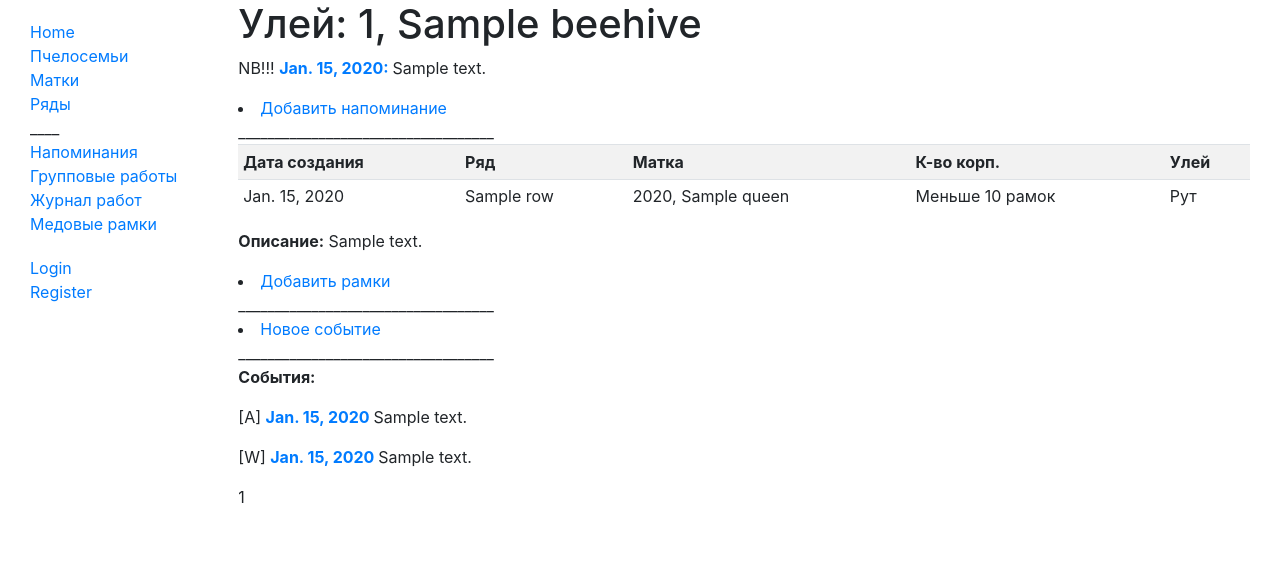
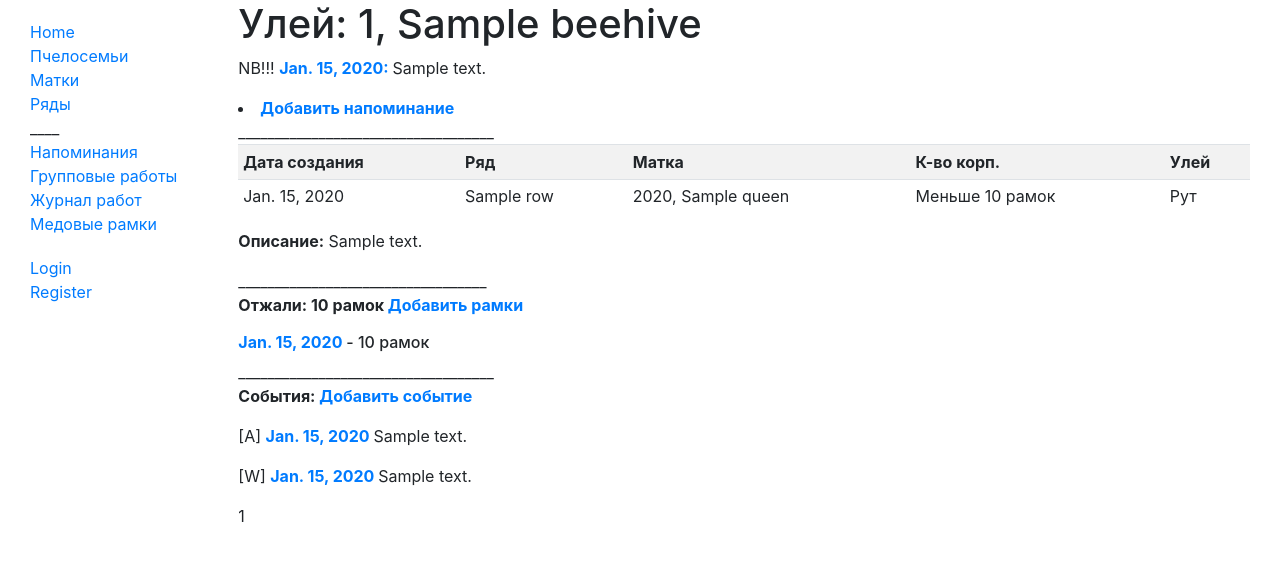
Before and after one commit to AlitaVitalii/MedOk_v1, a Django app: page /bee/beehive/1/ in a window 1280 px wide. Shown: the top 561 px of the page. Run offline with Django 4.2, Linux system fonts and the light colour scheme; tables that the repository leaves empty hold one stand-in row (values such as "Sample post"); some libraries are stand-ins or nearby versions.

Commit message:
honey.quantity

```diff
--- a/bee/templates/bee/beehive_detail.html
+++ b/bee/templates/bee/beehive_detail.html
@@ -5,7 +5,7 @@
     {% for reminder in beehive.reminder_set.all %}
     <p>NB!!! <strong><a href="{% url 'reminder_update' reminder.pk %}">{{ reminder.post_date }}:</a> </strong>{{reminder.text}}</p>
     {% endfor %}
-  <li><a href="{% url 'reminder_create' beehive.id %}">Добавить напоминание</a></li>
+  <li><strong><a href="{% url 'reminder_create' beehive.id %}">Добавить напоминание</a></strong></li>
 
 ___________________________________
     {% if request.user.is_authenticated  %}
@@ -44,12 +44,16 @@ ___________________________________
 
    <p><strong>Описание:</strong> {{ beehive.text }}</p>
 <!--   <p>{{ beehive.text }}</p>-->
+__________________________________
+  <p><strong>Отжали: {{ total_quantity }} рамок <a href="{% url 'honey_create' beehive.pk %}">Добавить рамки</a></strong></p>
 
-  <li><a href="{% url 'honey_create' beehive.pk %}">Добавить рамки</a></li>
+    {% for quantity in beehive.honey_set.all %}
+    <h6><strong><a href="{% url 'honey_update' beehive.pk %}">{{ quantity.post_date }}</a> </strong> - {{ quantity.quantity }} рамок</h6>
+    {% endfor %}
 
-___________________________________
+<!--___________________________________-->
 
-  <li><a href="{% url 'action_create' beehive.id %}">Новое событие</a></li>
+<!--  <li><a href="{% url 'action_create' beehive.id %}">Новое событие</a></li>-->
 <!--____________________________________________-->
 
 <!--  <p><strong>Action:</strong></p>-->
@@ -64,7 +68,7 @@ ___________________________________
 ___________________________________
 
 <!-- Вывод событий в хронологической последовательности -->
-<p><strong>События:</strong></p>
+<p><strong>События:<a href="{% url 'action_create' beehive.id %}">   Добавить событие</a></strong></p>
 
   {% for event in events %}
     {% if event.get_event_type == 'Action' %}
--- a/bee/views.py
+++ b/bee/views.py
@@ -58,14 +58,6 @@ def index(request):
 class BeehiveListView(generic.ListView):
     model = Beehive
     paginate_by = 10
-    # prefetch_actions = Prefetch('action_set', queryset=Action.objects.only('post_date'))
-    # queryset = Beehive.objects.select_related(
-    #     'row', 'queen'
-    # ).prefetch_related(
-    #     'work_set', 'action_set'
-    # ).filter(is_active=True).order_by('number')
-        # .prefetch_related('action_set')
-
 
     def get_queryset(self):
         query = self.request.GET.get('q')
@@ -98,6 +90,11 @@ class BeehiveDetailView(generic.DetailView):
     def get_context_data(self, **kwargs):
         context = super().get_context_data(**kwargs)
 
+        # подсчитываем сумму отобраных рамок
+        beehive = self.get_object()
+        total_quantity = beehive.honey_set.aggregate(total=Sum('quantity')).get('total')
+        context['total_quantity'] = total_quantity
+
         # beehive = self.get_object()
         actions = Action.objects.filter(beehive=self.get_object())
         works = Work.objects.filter(beehive=self.get_object())
@@ -117,7 +114,7 @@ class BeehiveDetailView(generic.DetailView):
         return context
 
     queryset = Beehive.objects.prefetch_related(
-        Prefetch('reminder_set', queryset=Reminder.objects.filter(is_active=True))
+        Prefetch('reminder_set', queryset=Reminder.objects.filter(is_active=True)),
     )
 
 
@@ -236,6 +233,7 @@ class ReminderCreate(LoginRequiredMixin, generic.CreateView):
 
 
 class ReminderCreat(LoginRequiredMixin, generic.CreateView):
+    #  для создания напоминалия в журнале
     model = Reminder
     fields = ['beehive', 'text', 'post_date', 'is_active']
 
@@ -290,7 +288,6 @@ class WorkDetailView(generic.DetailView):
 class WorkCreate(LoginRequiredMixin, generic.CreateView):
     model = Work
     fields = ['text', 'beehive', 'post_date']
-
 
 
 class WorkUpdate(LoginRequiredMixin, generic.UpdateView):
```
